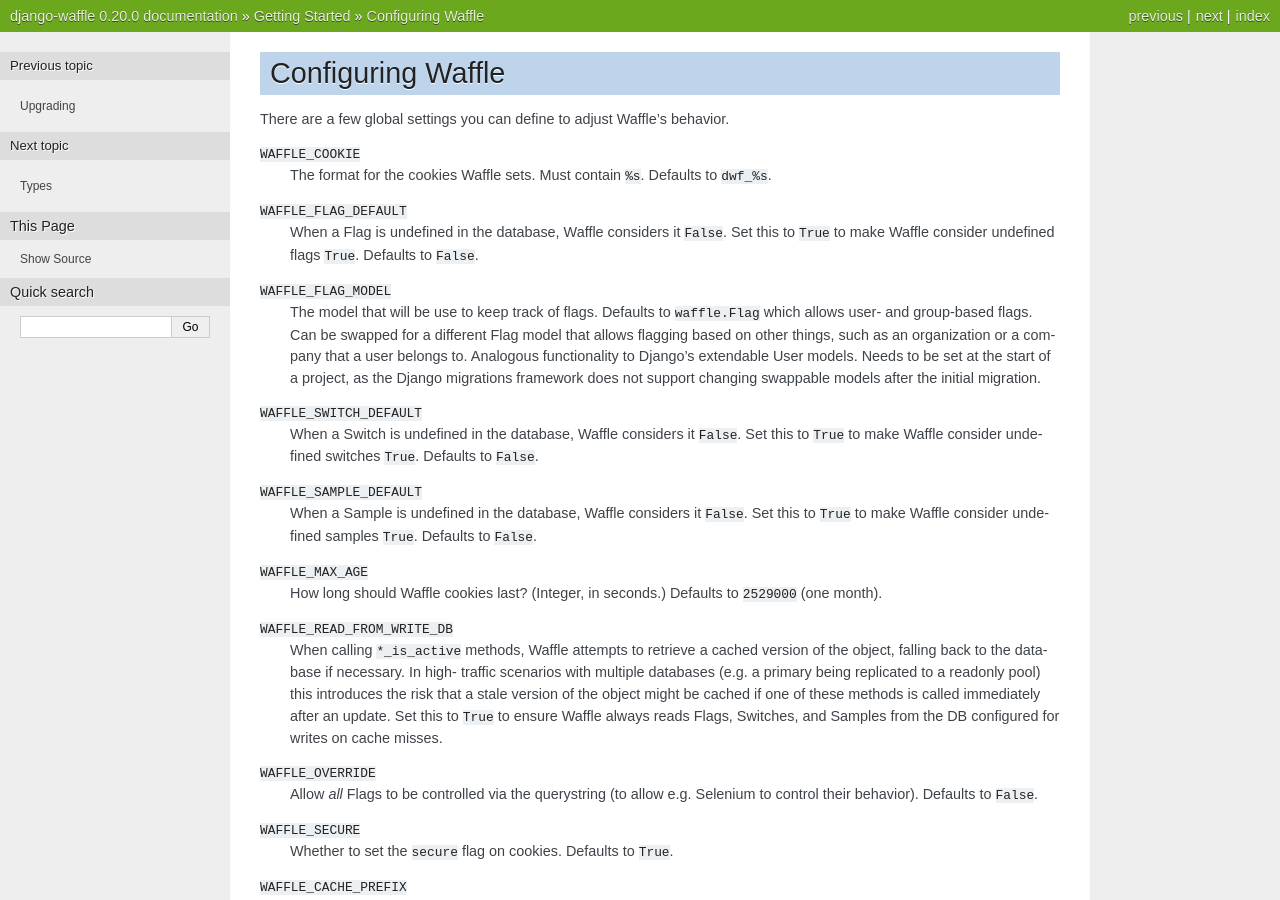
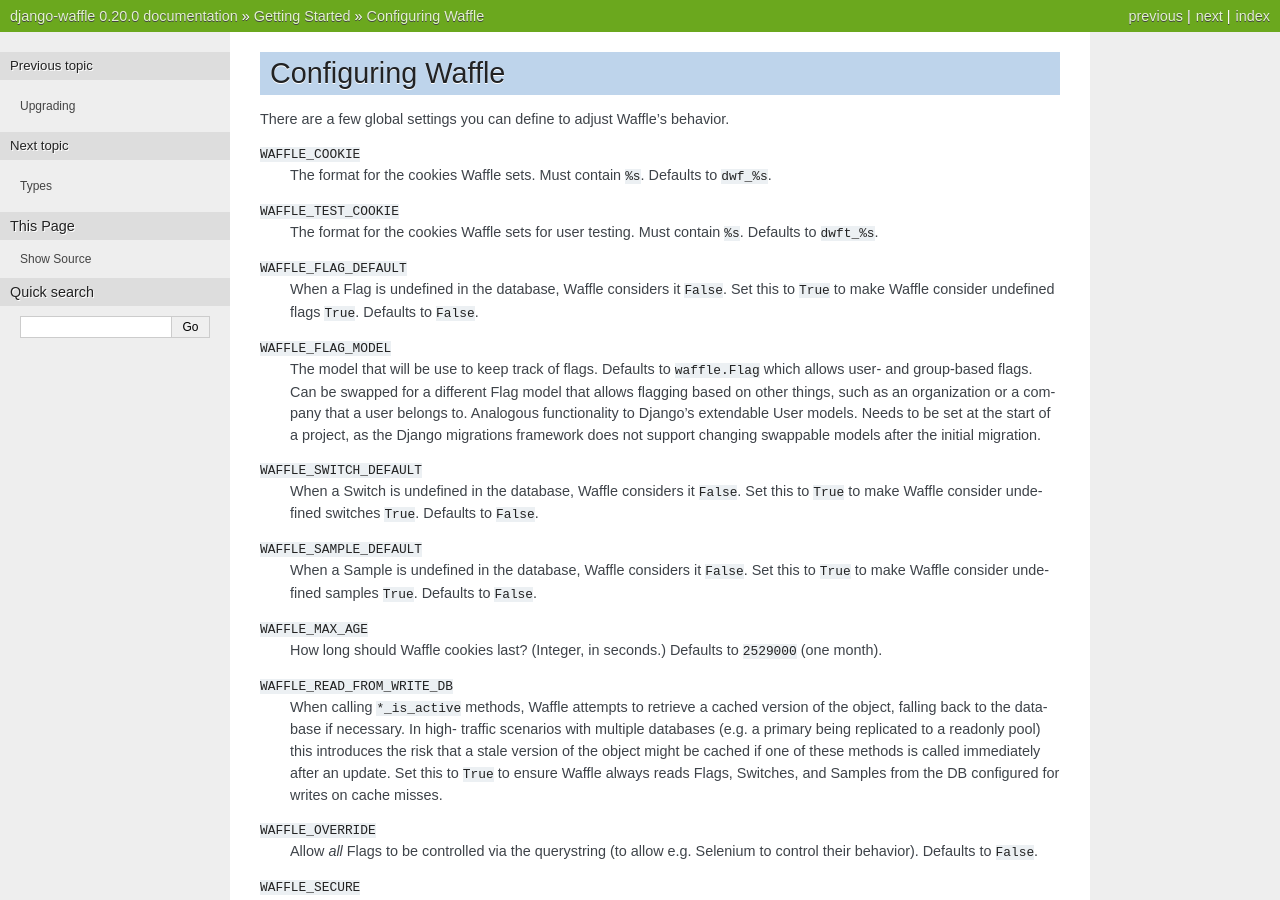
Before and after one commit to jazzband/django-waffle, a Sphinx documentation site: the page built from docs/starting/configuring.rst, in a window 1280 px wide and 900 px high. Built offline with Sphinx 7.4.7, drawn with Linux system fonts in a browser that asks for light colours.

Commit message:
Document `WAFFLE_TEST_COOKIE`

```diff
--- a/docs/starting/configuring.rst
+++ b/docs/starting/configuring.rst
@@ -10,6 +10,10 @@
 ``WAFFLE_COOKIE``
     The format for the cookies Waffle sets. Must contain ``%s``.
     Defaults to ``dwf_%s``.
+
+``WAFFLE_TEST_COOKIE``
+    The format for the cookies Waffle sets for user testing. Must contain ``%s``.
+    Defaults to ``dwft_%s``.
 
 ``WAFFLE_FLAG_DEFAULT``
     When a Flag is undefined in the database, Waffle considers it
```
